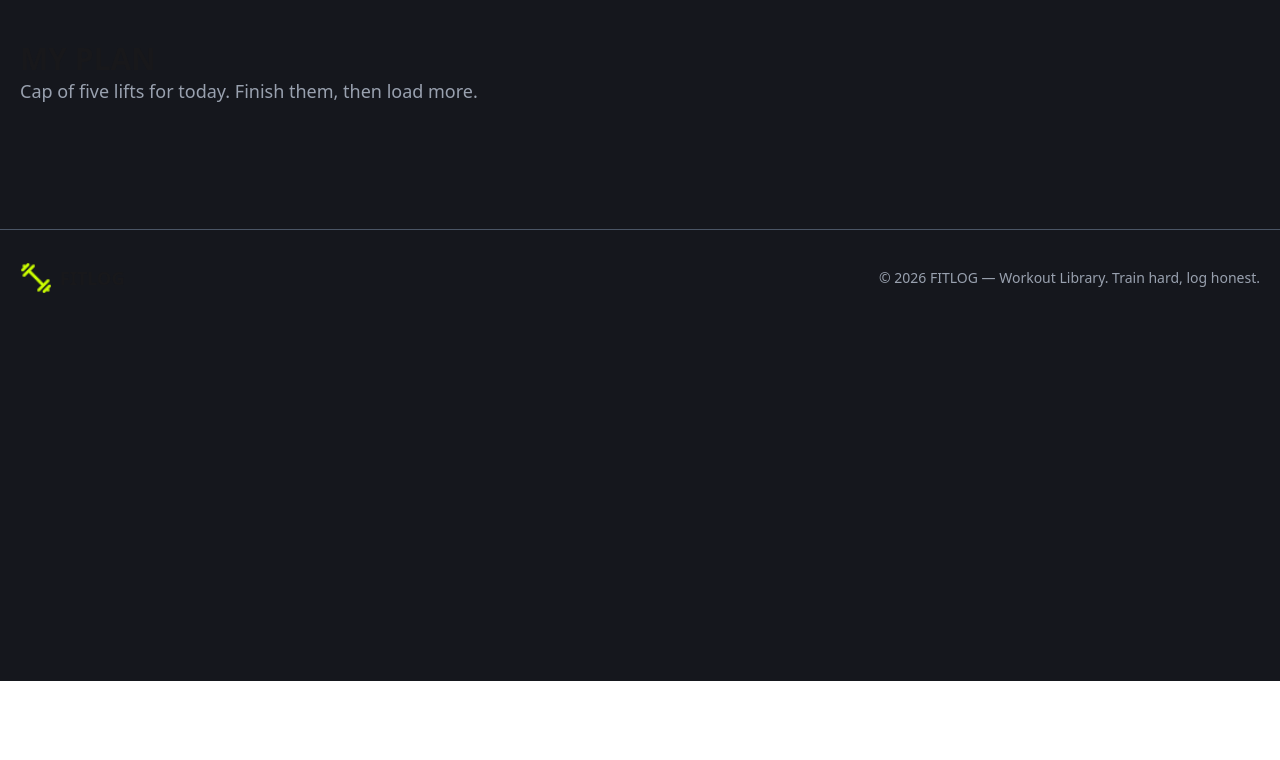
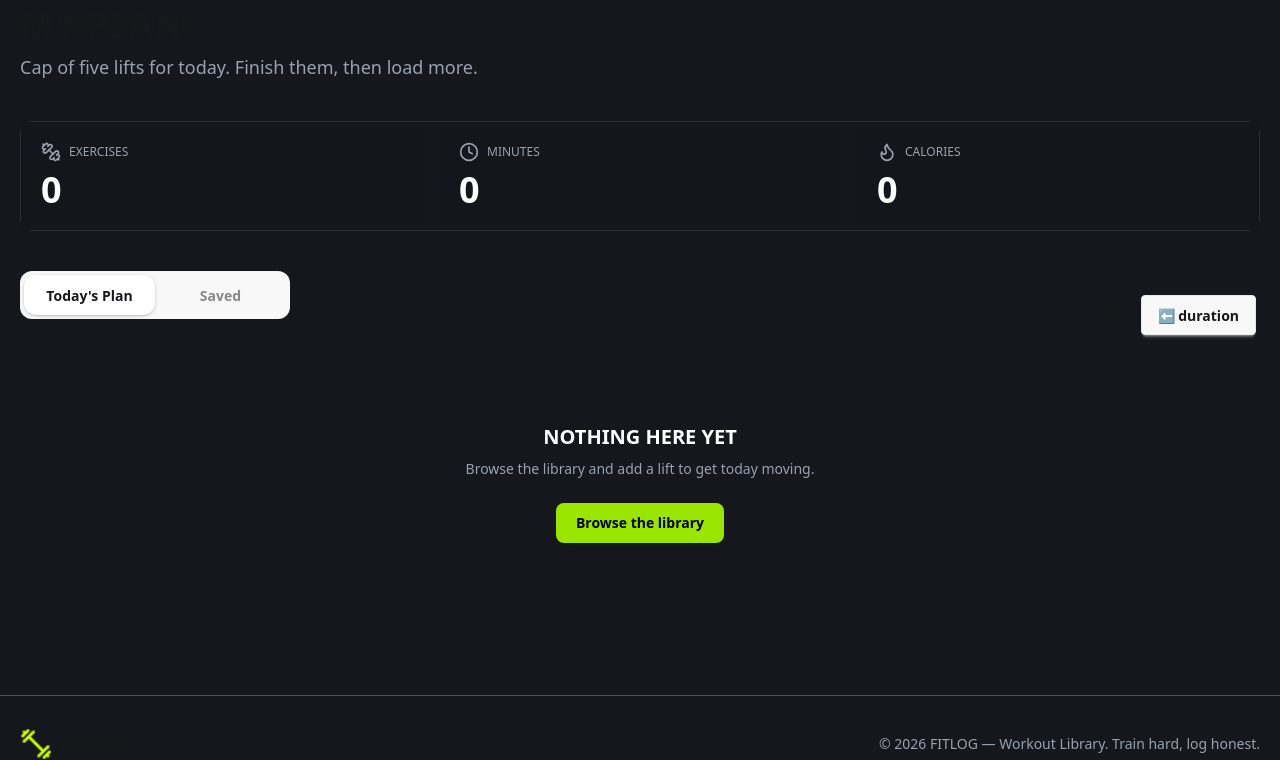
Before and after one commit to irfanhossaintanjid/assignment-6, a Next.js app: page /my-plan in a window 1280 px wide. Shown: the part 119-879 px from the top of the page. Before the commit the page ends 800 px from the top, so only its background shows below. Built offline with nearby package versions, Linux system fonts and the light colour scheme.

Commit message:
create my plan page with tabs sort and metrics

```diff
--- a/src/app/my-plan/page.tsx
+++ b/src/app/my-plan/page.tsx
@@ -1,23 +1,189 @@
 "use client";
-import { usePlan } from "@/context/PlanContext";
-import React from 'react';
+import { LuDumbbell, LuClock, LuFlame, LuStar } from "react-icons/lu";
+import { usePlan  } from "@/context/PlanContext";
+import { useState } from "react";
+import Link from "next/link";
+import Image from "next/image";
+
+
+export default function MyPlanPage() {
+
+  const { metrics } = usePlan();
+  const [activeTab, setActiveTab] = useState<"plan" | "saved">("plan");
+const { plan, saved, markAsDone,removeFromPlan, removeFromSaved } = usePlan();
+
+const currentList = activeTab === "plan" ? plan : saved;
 
 
 
 
 
+const [sortBy, setSortBy] = useState("duration");
+
+const sortedList = [...currentList].sort((a, b) => {
+  if (sortBy === "duration") return a.duration - b.duration;
+  if (sortBy === "calories") return b.caloriesBurned - a.caloriesBurned;
+  if (sortBy === "rating") return b.rating - a.rating;
+  return 0;
+});
 
 
-export default function page () {
 
-    const { metrics } = usePlan();
-    return (
-        <div>
-           <div className="container mx-auto p-5 my-16 ">
-             <h1 className='text-3xl font-bold'>MY PLAN</h1>
-            <p className='text-lg text-gray-400'>Cap of five lifts for today. Finish them, then load more.</p>
-           </div>
+  return (
+    <section className="container mx-auto px-5 py-12">
+      <h1 className="font-[family-name:var(--font-oswald)] text-3xl font-bold uppercase lg:text-4xl">
+        My Plan
+      </h1>
+        <p className="text-lg text-gray-400 mt-2">
+               Cap of five lifts for today. Finish them, then load more.
+                      </p>
 
-        </div>
-    );
-};
+      <div className="mt-10 grid grid-cols-1 gap-4 sm:grid-cols-3 rounded-xl border border-white/10">
+  <div className=" bg-[#14161b] p-5">
+    <p className="text-xs uppercase flex items-center gap-2 text-gray-400">
+     <LuDumbbell className="size-5" /> Exercises
+    </p>
+
+    <h3 className="mt-2 text-4xl font-bold text-white">
+      { metrics.exercises}
+    </h3>
+  </div>
+
+  <div className=" bg-[#14161b] p-5">
+    <p className="text-xs uppercase flex items-center gap-2 text-gray-400">
+      <LuClock className="size-5" /> Minutes
+    </p>
+
+    <h3 className="mt-2 text-4xl font-bold text-white">
+      { metrics.minutes}
+    </h3>
+  </div>
+
+  <div className=" bg-[#14161b] p-5">
+    <p className="text-xs uppercase flex items-center gap-2 text-gray-400">
+      <LuFlame className="size-5" /> Calories
+    </p>
+
+    <h3 className="mt-2 text-4xl font-bold text-white">
+      { metrics.calories}
+    </h3>
+  </div>
+</div>
+
+<div className="mt-10 flex flex-col items-center justify-between gap-4 sm:flex-row">
+
+<div className="tabs tabs-box  grid grid-cols-2 w-[270px] rounded-xl mb-10 ">
+  <input
+    type="radio"
+    name="my_tabs_1"
+    className="tab rounded-xl font-bold"
+    aria-label="Today's Plan"
+    checked={activeTab === "plan"}
+    onChange={() => setActiveTab("plan")}
+  />
+  <input
+    type="radio"
+    name="my_tabs_1"
+    className="tab rounded-xl font-bold"
+    aria-label="Saved"
+    checked={activeTab === "saved"}
+    onChange={() => setActiveTab("saved")}
+  />
+</div>
+
+
+<div className="flex items-center gap-2">
+   Sort By <div className="dropdown dropdown-left dropdown-end">
+  <div tabIndex={0} role="button" className="btn m-1">⬅️ {sortBy}</div>
+  <ul tabIndex={-1} className="dropdown-content menu bg-base-100 rounded-box z-1 w-52 p-2 shadow-sm">
+    <li><a onClick={() => setSortBy("duration")}>duration</a></li>
+    <li><a onClick={() => setSortBy("calories")}>calories</a></li>
+    <li><a onClick={() => setSortBy("rating")}>rating</a></li>
+  </ul>
+</div>
+</div>
+</div>
+
+{sortedList.length === 0 ? (
+  <div className="py-16 text-center">
+    <h2 className="text-xl font-bold uppercase text-white">
+      NOTHING HERE YET
+    </h2>
+
+    <p className="mt-2 text-sm text-gray-400">
+     Browse the library and add a lift to get today moving.
+    </p>
+
+    <Link
+      href="/#library"
+      className="mt-6 inline-block rounded-lg bg-lime-400 px-5 py-2.5 text-sm font-bold text-black hover:bg-lime-300"
+    >
+      Browse the library
+    </Link>
+  </div>
+) : (
+  <div className="grid gap-4">
+    {sortedList.map((workout) => (
+       <div
+  key={workout.id}
+  className="flex items-center gap-4 rounded-xl border border-white/10 bg-[#14161b] p-4"
+>
+  <div className="relative aspect-[4/5] w-20 shrink-0 overflow-hidden rounded-lg">
+    <Image
+      src={workout.image}
+      alt={workout.name}
+      fill
+      sizes="80px"
+      className="object-cover"
+    />
+  </div>
+          <div className="flex flex-1 items-center justify-between gap-2">
+            <div>
+            <h3 className="text-lg font-bold text-white">{workout.name}</h3>
+            <p className="text-sm text-gray-400">{workout.equipment}</p>
+            <div className="mt-4 flex items-center gap-2   px-3 py-2 text-xs text-gray-400">
+                      <span className="flex items-center gap-1.5">
+                        <LuClock className="size-3.5 text-[#c2f800]" />
+                        {workout.duration} min
+                      </span>
+                      <span className="flex items-center gap-1.5">
+                        <LuFlame className="size-3.5 text-[#c2f800]" />
+                        {workout.caloriesBurned} kcal
+                      </span>
+                      <span className="flex items-center gap-1.5">
+                        <LuStar className="size-3.5 text-[#c2f800]  " />
+                        {workout.rating}
+                      </span>
+                    </div>
+                    </div>
+                    < div className="flex items-center  gap-2">
+                    <Link href={`/workout/${workout.id}`} className=" border-gray-500  btn btn-sm btn-outline rounded-2xl border   hover:bg-gray-800  px-4 py-2 font-bold ">
+                      View Details
+                    </Link>
+                {activeTab === "plan" && "isDone" in workout && !workout.isDone && (
+                     <button
+                                           onClick={() => markAsDone(workout.id)}
+                        className="btn btn-sm rounded-2xl border-[#c2f800] bg-[#c2f800] px-4 font-bold text-black hover:bg-[#c2f800]/70">
+                            Mark as Done
+                          </button>)}
+              <button
+    onClick={() =>
+      activeTab === "plan"
+        ? removeFromPlan(workout.id)
+        : removeFromSaved(workout.id)
+    }
+    className="btn btn-sm btn-outline btn-error rounded-2xl px-4 font-bold"
+  >
+    ✕
+  </button>
+                    </div>
+                  </div>
+                </div>
+              ))}
+            </div>
+  )
+    }
+
+    </section>
+  );
+}
--- a/src/app/workout/[id]/page.tsx
+++ b/src/app/workout/[id]/page.tsx
@@ -194,13 +194,13 @@ if (!workout) {
   // disabled={isPlanFull || isAlreadyInPlan}
   className="bg-[#c2f800] text-black hover:bg-lime-400 disabled:opacity-50 px-4 py-2 rounded-md"
 >
-  {isAlreadyInPlan ? "Already in Plan" : isPlanFull ? "Plan Full" :<span className="flex justify-between items-center"> <LuClipboardPlus className="size-4" />Add to today's plan</span>}
+  {isAlreadyInPlan ? "Already in Plan" : isPlanFull ? "Plan Full" :<span className="flex justify-between gap-2 items-center"> <LuClipboardPlus className="size-4" />Add to today's plan</span>}
 
 </button>
 
 <button onClick={() => addToSaved(workout)} className="bg-[#222630] border border-gray-500 btn btn-sm btn-outline rounded-md   text-white hover:bg-gray-500  px-4 py-2">
 
-  {isAlreadySave ? "Already saved" :<span className="flex justify-center items-center"> <LuBookmark className="size-4" /> Save for later</span>}
+  {isAlreadySave ? "Already saved" :<span className="flex justify-center items-center gap-2"> <LuBookmark className="size-4" /> Save for later</span>}
 </button>
 
       </div>
--- a/src/context/PlanContext.tsx
+++ b/src/context/PlanContext.tsx
@@ -68,10 +68,13 @@ const markAsDone = (id: number) => {
     );
     toast.success("Workout done! Great job! 🎉");
   };
+
+
+  const all = [...plan, ...saved];
  const metrics = {
-    exercises: plan.length,
-    minutes: plan.reduce((total, item) => total + item.duration, 0),
-    calories: plan.reduce((total, item) => total + item.caloriesBurned, 0),
+    exercises: all.length,
+    minutes: all.reduce((total, item) => total + item.duration, 0),
+    calories: all.reduce((total, item) => total + item.caloriesBurned, 0),
   };
 
 
```
